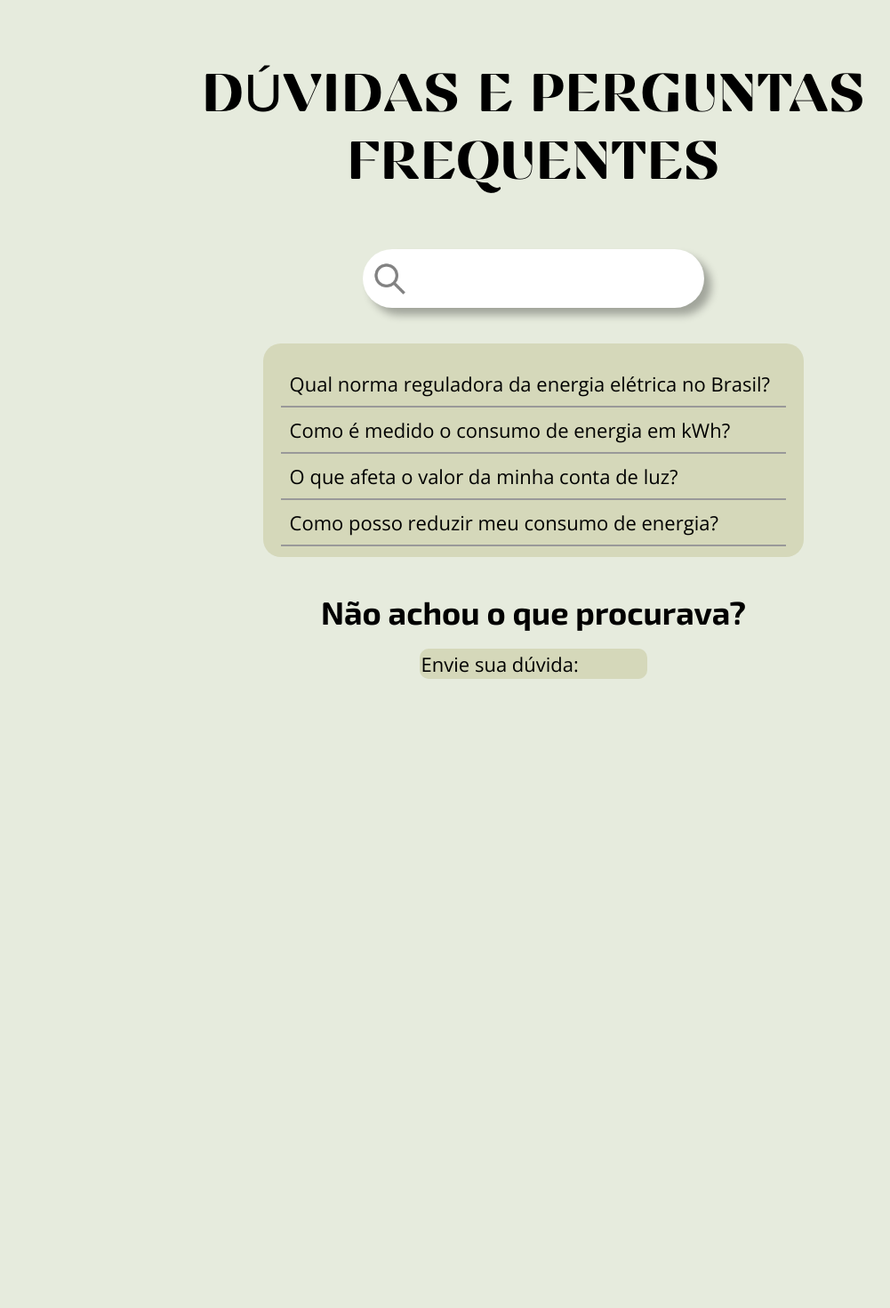
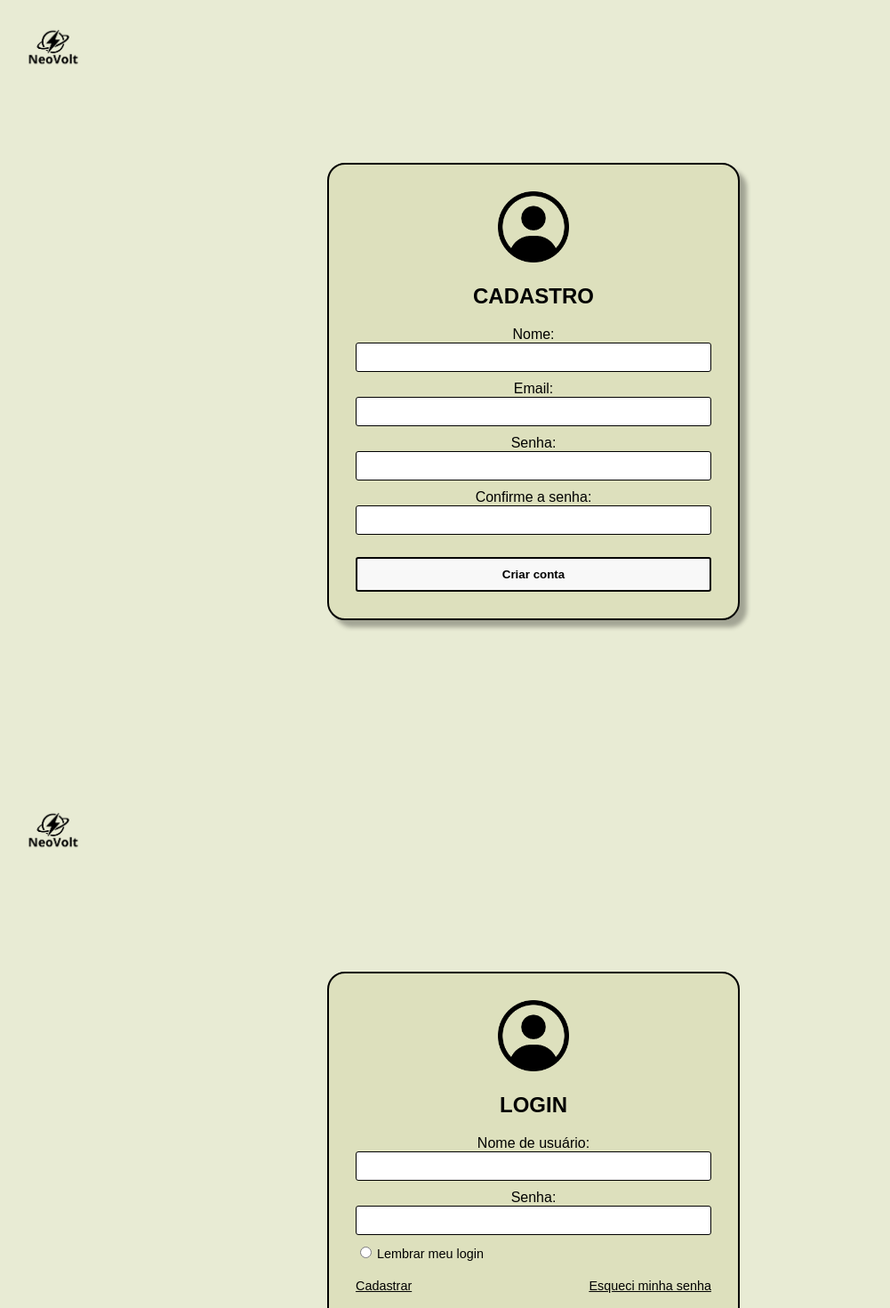
Before and after one commit to JoaoPilger/PI-2025-Grupo-4, a React (Vite) app in the folder PI-2025/: page / in a window 1280 px wide. Shown: the top 1470 px of the page at 89% size, without its empty margins (40-1041 px from the left). Before the commit the page ends 816 px from the top, so only its background shows below. Built offline with nearby package versions, Linux system fonts and the light colour scheme.

Commit message:
Login e cadastro
Login e cadastro

```diff
--- a/PI-2025/src/App.jsx
+++ b/PI-2025/src/App.jsx
@@ -1,8 +1,13 @@
-import Duvidas from './pages/duvidas/duvidas.jsx'
-
+//import Duvidas from './pages/duvidas/duvidas.jsx'
+import Login from './pages/cadastroelogin/login.jsx'
+import Cadastro from "./pages/cadastroelogin/cadastro.jsx"
 function App() {
   return (
-    <Duvidas />
+    <>
+    <Cadastro />
+    <Login />
+    {/* <Duvidas /> */}
+    </>
   )
 }
 
--- /dev/null
+++ b/PI-2025/src/pages/cadastroelogin/cadastro.jsx
@@ -0,0 +1,46 @@
+import './cadastroelogin.css';
+
+const Cadastro = () => {
+  return (
+    <div className="login-page">
+      <div className="logo">
+        <img src="/imagens/neo_volt.png" alt="NeoVolt" />
+      </div>
+
+      <div className="login-box cadastro-box">
+        <img
+          src="imagens/usuario.webp"
+          alt="User Icon"
+          className="user-image"
+        />
+        <h2>CADASTRO</h2>
+
+        <form>
+          <label>
+            Nome:
+            <input type="text" />
+          </label>
+
+          <label>
+            Email:
+            <input type="email" />
+          </label>
+
+          <label>
+            Senha:
+            <input type="password" />
+          </label>
+
+          <label>
+            Confirme a senha:
+            <input type="password" />
+          </label>
+
+          <button type="submit">Criar conta</button>
+        </form>
+      </div>
+    </div>
+  );
+};
+
+export default Cadastro;
--- a/PI-2025/src/pages/cadastroelogin/cadastroelogin.css
+++ b/PI-2025/src/pages/cadastroelogin/cadastroelogin.css
@@ -0,0 +1,127 @@
+body {
+  margin: 0;
+  font-family: Arial, sans-serif;
+  background-color: #e8ebd4;
+}
+
+.login-page {
+  height: 100vh;
+  display: flex;
+  flex-direction: column;
+  position: relative;
+  justify-content: center;
+  align-items: center;
+  padding: 40px;
+}
+
+.logo {
+  position: absolute;
+  top: 30px;
+  left: 60px;
+  display: flex;
+  flex-direction: column;
+  align-items: center;
+  font-weight: bold;
+  font-size: 1.2em;
+  color: #000;
+}
+
+.logo img {
+  width: 80px;
+  height: auto;
+}
+
+.login-box {
+  width: 400px;
+  background-color: #dde0bd;
+  border: 2px solid #000;
+  border-radius: 20px;
+  padding: 30px;
+  text-align: center;
+}
+
+.user-image {
+  width: 80px;
+  height: 80px;
+  margin: 0 auto 10px auto;
+}
+
+.login-box h2 {
+  margin: 10px 0 20px 0;
+  font-size: 1.5em;
+  color: #000;
+}
+
+form {
+  display: flex;
+  flex-direction: column;
+  gap: 10px;
+}
+
+input[type="text"],
+input[type="password"] {
+  padding: 8px;
+  border: 1.5px solid #000;
+  border-radius: 3px;
+  width: 100%;
+}
+
+.options {
+  text-align: left;
+  font-size: 0.9em;
+}
+
+.links {
+  display: flex;
+  justify-content: space-between;
+  font-size: 0.9em;
+  margin-top: 10px;
+}
+
+.links a {
+  color: #000;
+  text-decoration: underline;
+}
+
+button {
+  margin-top: 15px;
+  padding: 10px;
+  background-color: #f8f8f8;
+  border: 2px solid #000;
+  border-radius: 5px;
+  font-weight: bold;
+  cursor: pointer;
+}
+
+
+/* sombra do card de cadastro */
+.cadastro-box {
+  box-shadow: 8px 8px 5px rgba(0, 0, 0, 0.3);
+}
+
+button[type="submit"] {
+  margin-top: 15px;
+  padding: 10px;
+  background-color: #f8f8f8;
+  border: 2px solid #000;
+  border-radius: 3px;
+  font-weight: bold;
+  width: 100%;
+  cursor: pointer;
+}
+
+
+input[type="text"],
+input[type="password"],
+input[type="email"] {
+  padding: 8px;
+  border: 1.5px solid #000;
+  border-radius: 3px;
+  width: 100%;
+  box-sizing: border-box;
+}
+
+input[type="radio"] {
+  width: auto;
+  margin-right: 6px;
+}
--- /dev/null
+++ b/PI-2025/src/pages/cadastroelogin/login.jsx
@@ -0,0 +1,48 @@
+import './cadastroelogin.css';
+
+const Login = () => {
+  return (
+    <div className="login-page">
+      <div className="logo">
+        <img src="/imagens/neo_volt.png" alt="NeoVolt" />
+      </div>
+
+      <div className="login-box">
+        <img
+          src="/imagens/usuario.webp"
+          alt="User Icon"
+          className="user-image"
+        />
+        <h2>LOGIN</h2>
+
+        <form>
+          <label>
+            Nome de usuário:
+            <input type="text" />
+          </label>
+
+          <label>
+            Senha:
+            <input type="password" />
+          </label>
+
+          <div className="options">
+            <label>
+              <input type="radio" name="remember" />
+              Lembrar meu login
+            </label>
+          </div>
+
+          <div className="links">
+            <a href="#">Cadastrar</a>
+            <a href="#">Esqueci minha senha</a>
+          </div>
+
+          <button type="submit">Entrar</button>
+        </form>
+      </div>
+    </div>
+  );
+};
+
+export default Login;
--- a/PI-2025/src/pages/duvidas/duvidas.css
+++ b/PI-2025/src/pages/duvidas/duvidas.css
@@ -1,7 +1,8 @@
-* {
+/** {
     background-color: #e6ebdd;
     overflow: hidden;
 }
+*/
 
 .pagina_duvidas {
     width: 100%;
@@ -10,6 +11,8 @@
     display: flex;
     flex-direction: column;
     align-items: center;
+    background-color: #e6ebdd;
+    overflow-y: auto;
 }
 
 #titulo {
```
Also changed, not shown: PI-2025/public/imagens/neo_volt.png (added), PI-2025/public/imagens/usuario.webp (added), PI-2025/src/pages/cadastroelogin/cadastroelogin.jsx (deleted).
